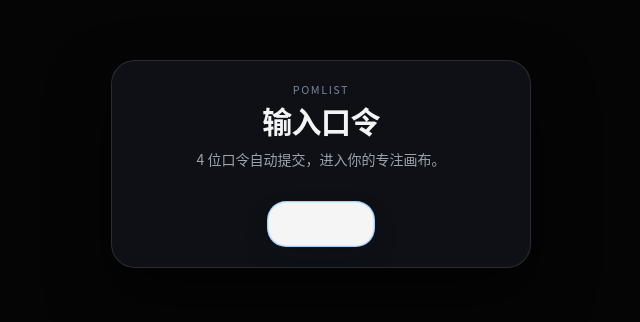
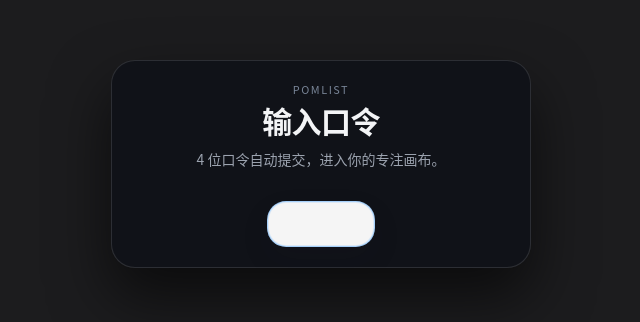
Before and after one commit to githubbzxs/Pomlist, a Next.js app: page /auth in a window 1280 px wide. Shown: the part 236-558 px from the top of the page, without its empty margins (319-959 px from the left). Built offline with nearby package versions, Linux system fonts and the light colour scheme; a small style sheet from the web is missing.

Commit message:
feat: 主背景切换为 iOS 深灰基底

```diff
--- a/app/globals.css
+++ b/app/globals.css
@@ -1861,9 +1861,9 @@ body::after {
 
 /* 深黑主体色覆盖 */
 :root {
-  --bg-0: #050506;
-  --bg-1: #0a0b0d;
-  --bg-2: #101216;
+  --bg-0: #1c1c1e;
+  --bg-1: #242428;
+  --bg-2: #2b2b30;
 
   --glass-bg: rgba(16, 18, 22, 0.86);
   --glass-bg-strong: rgba(14, 16, 20, 0.94);
```
